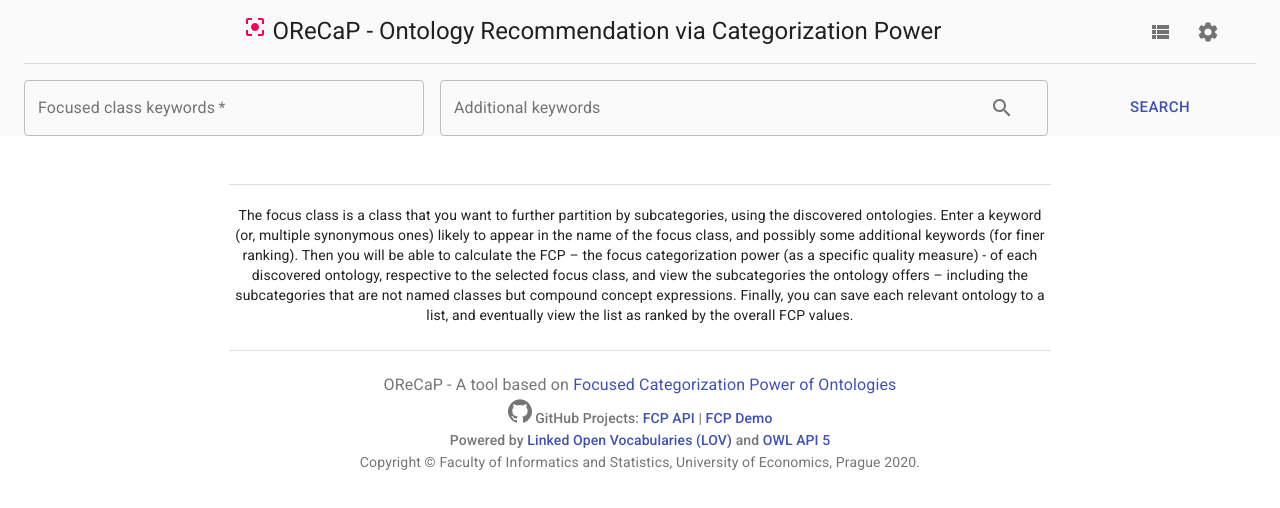
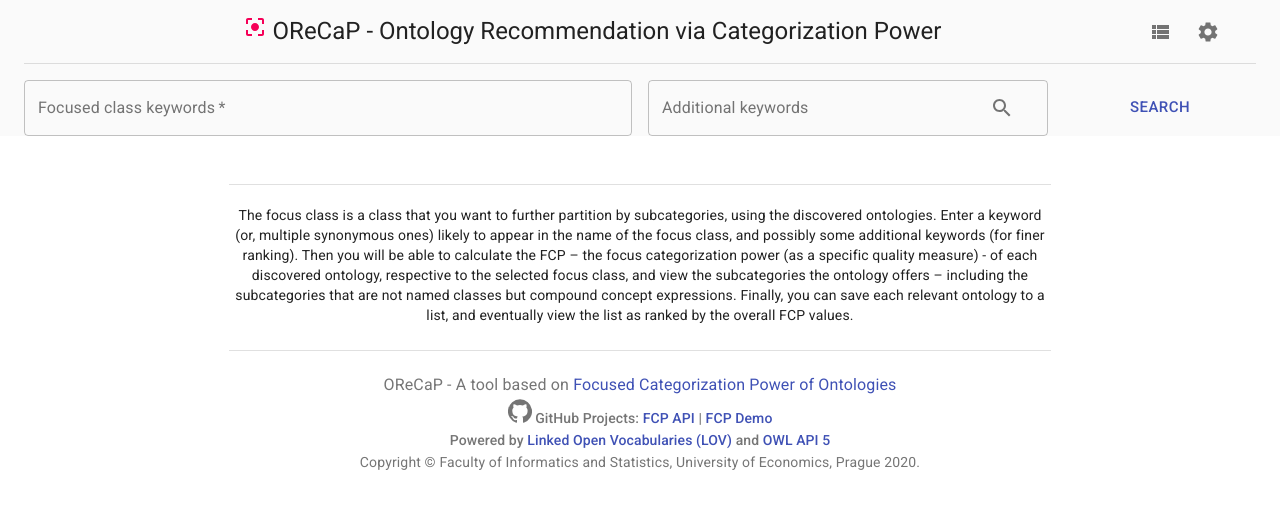
Before and after one commit to nvbach91/orecap, a React (Create React App) app: page / in a window 1280 px wide. Shown: the top 508 px of the page. Built offline with nearby package versions, Linux system fonts and the light colour scheme.

Commit message:
larger focused class keywords input

```diff
--- a/src/components/App.js
+++ b/src/components/App.js
@@ -192,13 +192,13 @@ const App = withMainContext(({ context }) => {
         <Header onSectionClick={handleSectionClick} />
         <form className={classes.form} onSubmit={handleFetchSearchResults}>
           <Grid container spacing={2}>
-            <Grid item xs={4}>
+            <Grid item xs={6}>
               <TextField variant="outlined" margin="normal" required fullWidth label="Focused class keywords" name="keywords"
                 value={focusedSearchQuery}
                 onChange={e => setFocusedSearchQuery(e.target.value)}
               />
             </Grid>
-            <Grid item xs={6}>
+            <Grid item xs={4}>
               <TextField variant="outlined" margin="normal" fullWidth label="Additional keywords" name="keywords"
                 value={searchQuery}
                 onChange={e => setSearchQuery(e.target.value)}
```
